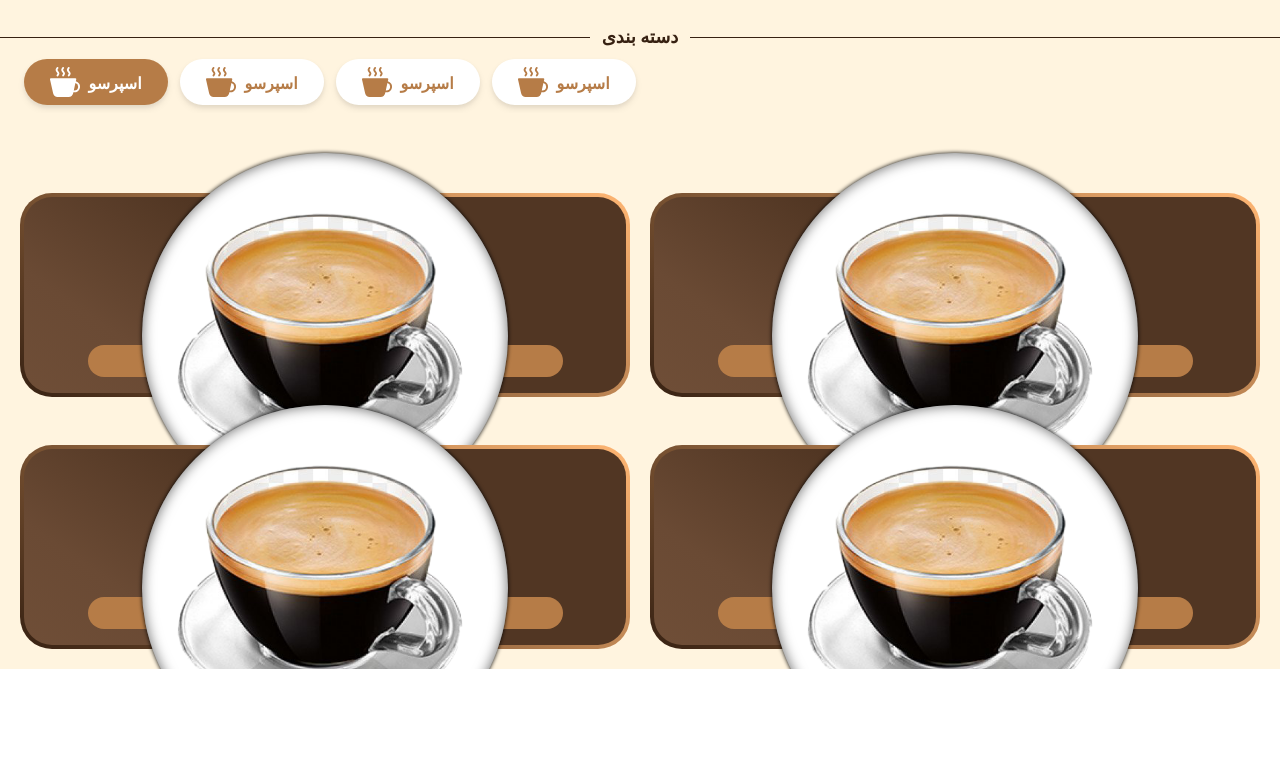
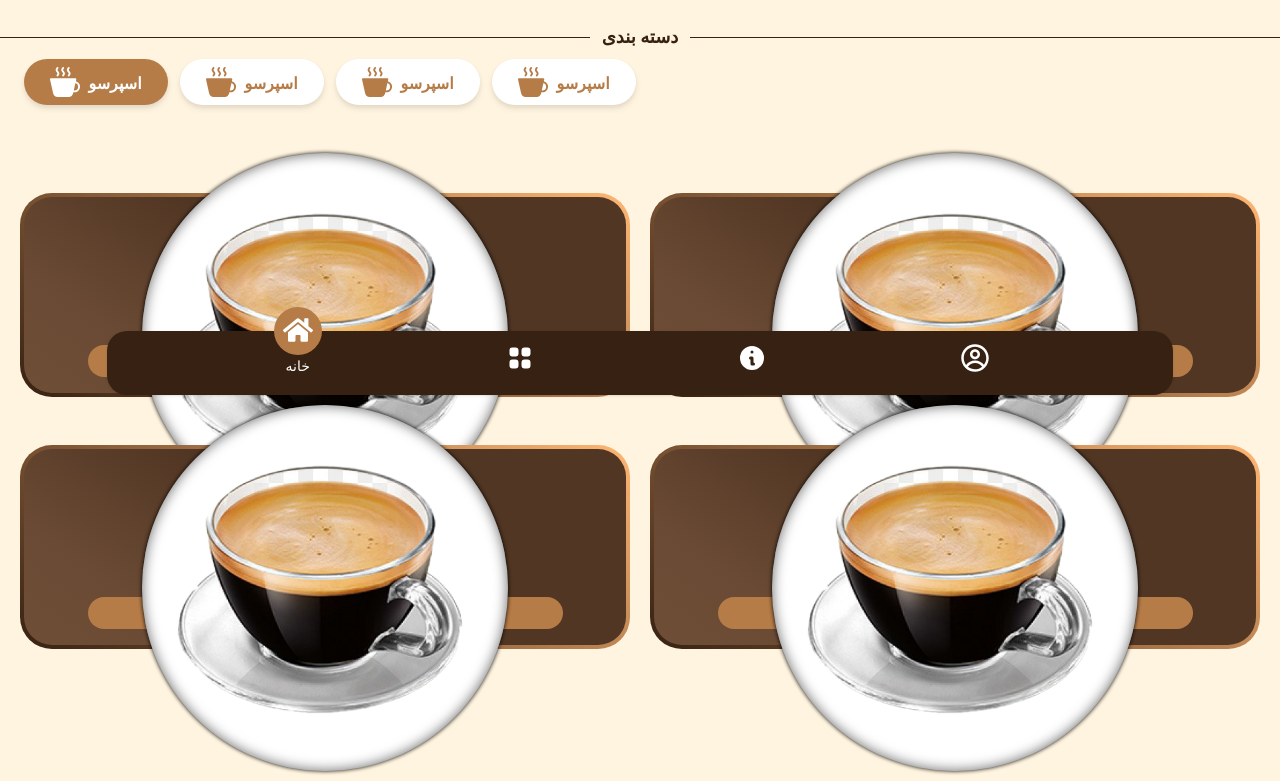
Before and after one commit to MPourmoghaddamZand/mistcoffee, a React (Vite) app: page /menu in a window 1280 px wide. Shown: the part 385-1166 px from the top of the page. Before the commit the page ends 1054 px from the top, so only its background shows below. Built offline with nearby package versions, Linux system fonts and the light colour scheme.

Commit message:
add WithNavBar component to wrap pages with NavBar

```diff
--- a/src/App.jsx
+++ b/src/App.jsx
@@ -3,18 +3,27 @@ import Starter from "./pages/Starter";
 import { BrowserRouter, Route, Routes } from "react-router-dom";
 import Menu from "./pages/Menu";
 import Search from "./pages/Search";
+import { WithNavbar, WithoutNavbar } from "./components/utils/WithNavBar";
 
 const App = () => {
   return (
+    <BrowserRouter>
       <Routes>
-      <Route path="/" element={<Starter />} />
+        <Route element={<WithNavbar />}>
           <Route path="/menu" element={<Menu />} />
-      <Route path="/search" element={<Search />} />
           <Route path="/profile" element={<>pro</>} />
-      <Route path="/shopcart" element={<>shop</>} />
+          <Route path="/orders" element={<>pro</>} />
+          <Route path="/about" element={<>pro</>} />
           <Route path="/ordercallback" element={<>orderc</>} />
           <Route path="/orderstatus" element={<>orders</>} />
+        </Route>
+        <Route element={<WithoutNavbar />}>
+          <Route path="/" element={<Starter />} />
+          <Route path="/shopcart" element={<>shop</>} />
+          <Route path="/search" element={<Search />} />
+        </Route>
       </Routes>
+    </BrowserRouter>
   );
 };
 
--- a/src/components/Layout/MobileNav.jsx
+++ b/src/components/Layout/MobileNav.jsx
@@ -7,13 +7,13 @@ import { useNavbarContext } from "../../context/NavbarProvider";
 
 const navMenu = [
   { name: "خانه", path: "/menu", icon: <FaHome size={30} /> },
-  { name: "سفارش ها", path: "/products", icon: <HiViewGrid size={30} /> },
+  { name: "سفارش ها", path: "/orders", icon: <HiViewGrid size={30} /> },
   {
     name: "درباره ما",
     path: "/about",
     icon: <HiInformationCircle size={30} />,
   },
-  { name: "پروفایل", path: "/contact", icon: <CgProfile size={30} /> },
+  { name: "پروفایل", path: "/profile", icon: <CgProfile size={30} /> },
 ];
 
 const MobileNav = () => {
--- /dev/null
+++ b/src/components/utils/WithNavBar.jsx
@@ -0,0 +1,16 @@
+import { Outlet } from "react-router-dom";
+import MobileNav from "../Layout/MobileNav";
+
+export const WithNavbar = () => {
+  return (
+    <>
+      <MobileNav />
+      <Outlet />
+    </>
+  );
+};
+
+
+export function WithoutNavbar() {
+  return <Outlet />;
+}
--- a/src/context/NavbarProvider.jsx
+++ b/src/context/NavbarProvider.jsx
@@ -2,7 +2,7 @@ import React, { createContext, useContext, useState } from "react";
 
 const NavbarContext = createContext();
 const NavbarProvider = ({ children }) => {
-  const [navActive, setNavActive] = useState(false);
+  const [navActive, setNavActive] = useState(true);
 
   return (
     <NavbarContext.Provider value={{ navActive, setNavActive }}>
--- a/src/main.jsx
+++ b/src/main.jsx
@@ -8,13 +8,11 @@ import NavbarProvider from "./context/NavbarProvider.jsx";
 
 createRoot(document.getElementById("root")).render(
   <StrictMode>
-    <BrowserRouter>
       <NavbarProvider>
         <div className="overflow-x-hidden">
           <App />
-          <MobileNav />
+          {/* <MobileNav /> */}
         </div>
       </NavbarProvider>
-    </BrowserRouter>
   </StrictMode>
 );
--- a/src/pages/Menu.jsx
+++ b/src/pages/Menu.jsx
@@ -16,6 +16,7 @@ const Menu = () => {
       <Hero />
       <Category />
       <Product />
+      <div className="h-28"/>
     </div>
   );
 };
```
Lines whose indentation alone changed are shown as unchanged.
